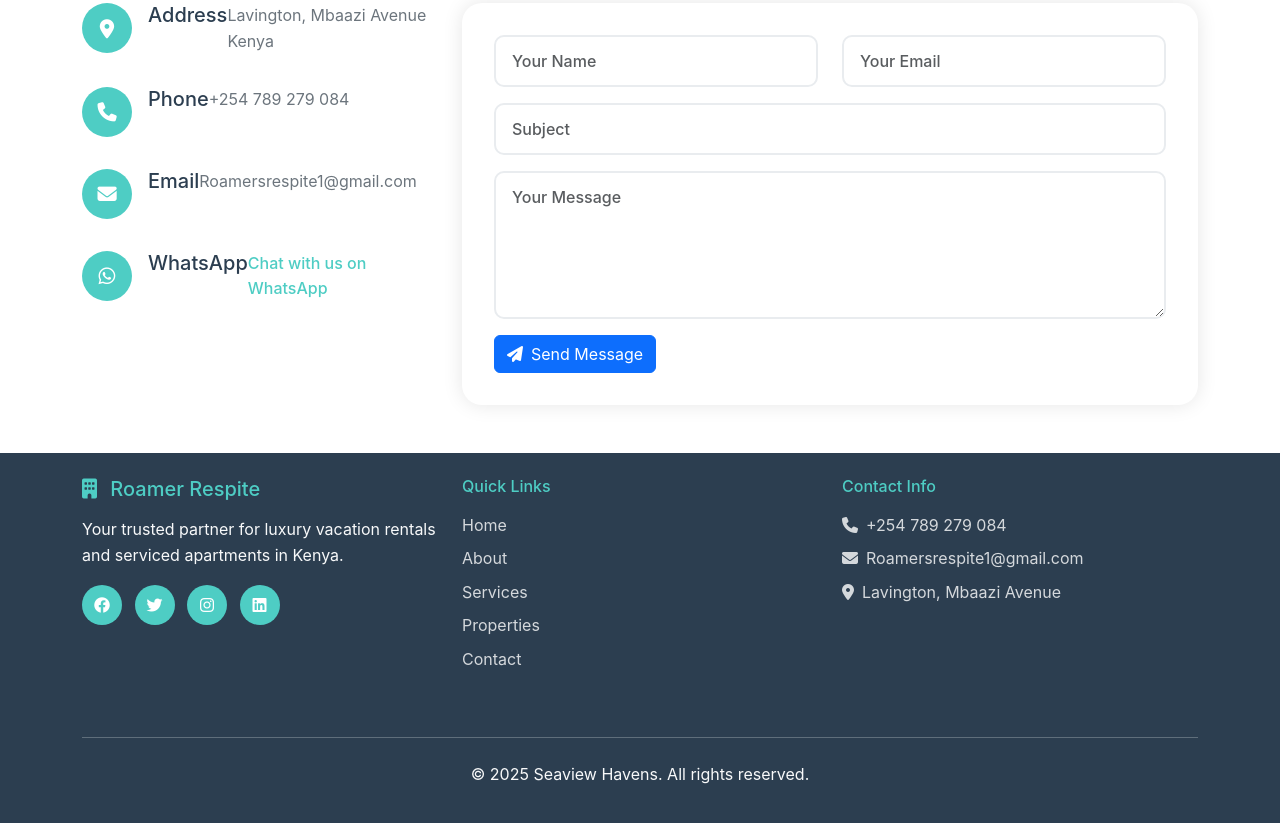
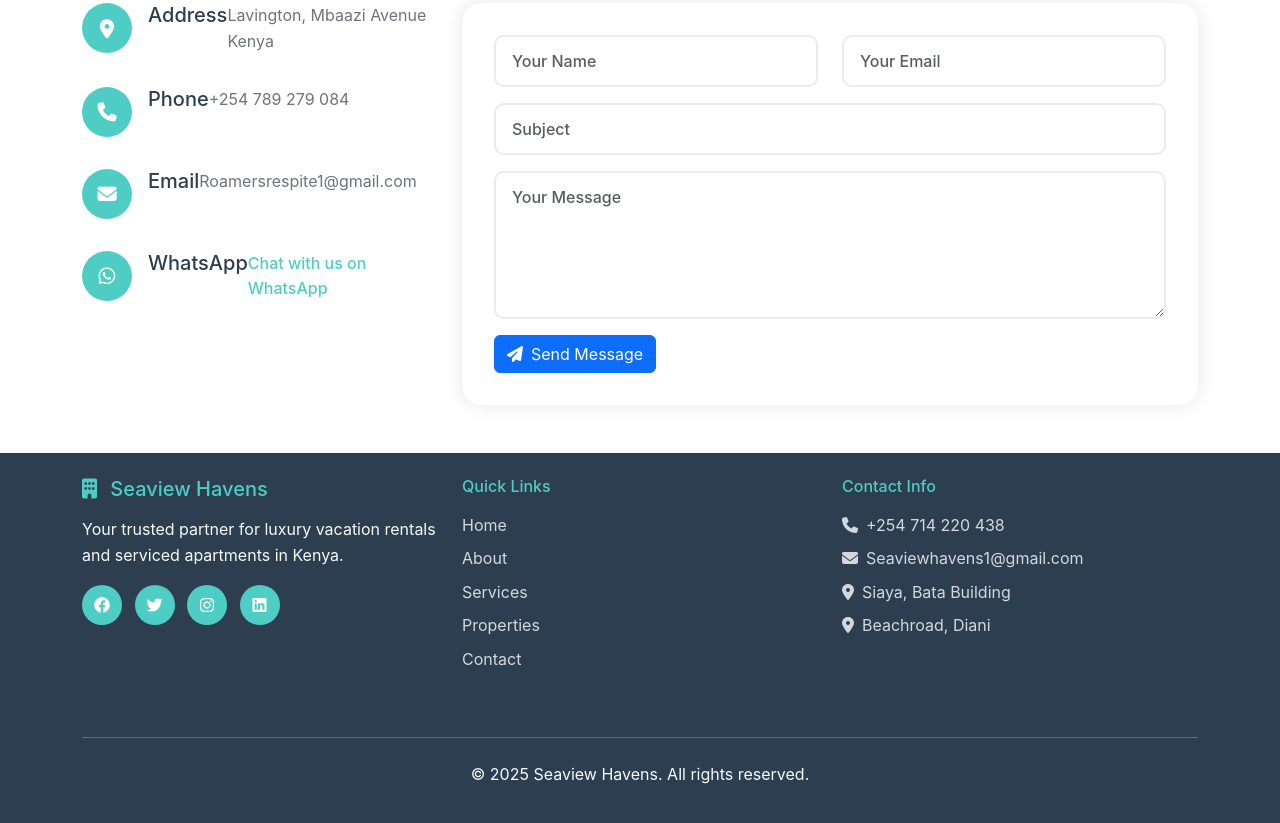
Before and after one commit to edmbuya/StayBNB, a website: page index.html in a window 1280 px wide. Shown: the part 5128-5951 px from the top of the page. Drawn offline with nearby package versions, Linux system fonts and the light colour scheme.

Commit message:
Update contact information and footer links

```diff
--- a/index.html
+++ b/index.html
@@ -739,7 +739,7 @@
                 <div class="col-lg-4 mb-4">
                     <h5>
                         <i class="fas fa-building me-2"></i>
-                        Roamer Respite
+                        Seaview Havens
                     </h5>
                     <p>Your trusted partner for luxury vacation rentals and serviced apartments in Kenya.</p>
                     <div class="social-links">
@@ -762,9 +762,10 @@
                 <div class="col-lg-4 mb-4">
                     <h6>Contact Info</h6>
                     <ul class="footer-contact">
-                        <li><i class="fas fa-phone me-2"></i>+254 789 279 084</li>
-                        <li><i class="fas fa-envelope me-2"></i>Roamersrespite1@gmail.com</li>
-                        <li><i class="fas fa-map-marker-alt me-2"></i>Lavington, Mbaazi Avenue</li>
+                        <li><i class="fas fa-phone me-2"></i>+254 714 220 438</li>
+                        <li><i class="fas fa-envelope me-2"></i>Seaviewhavens1@gmail.com</li>
+                        <li><i class="fas fa-map-marker-alt me-2"></i>Siaya, Bata Building</li>
+                        <li><i class="fas fa-map-marker-alt me-2"></i>Beachroad, Diani</li>
                     </ul>
                 </div>
             </div>
@@ -776,7 +777,7 @@
     </footer>
 
     <!-- WhatsApp Floating Button -->
-    <a href="https://wa.me/254789279084" target="_blank" class="whatsapp-float" title="Chat with us on WhatsApp">
+    <a href="https://wa.me/254714220438" target="_blank" class="whatsapp-float" title="Chat with us on WhatsApp">
         <i class="fab fa-whatsapp"></i>
     </a>
 
```
